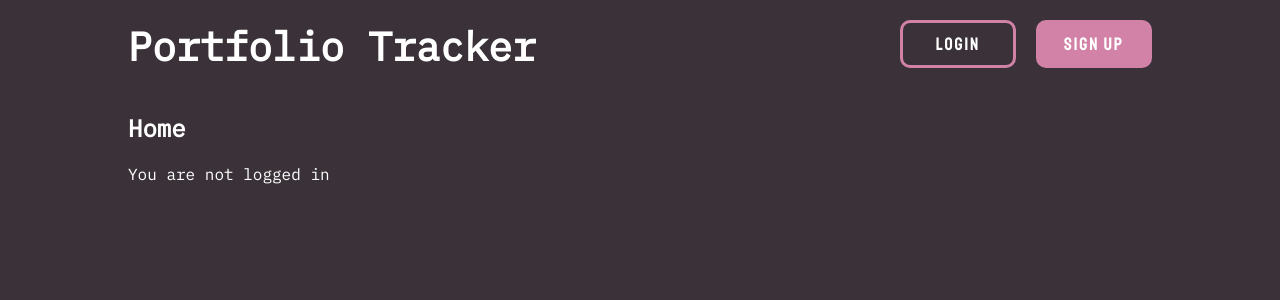
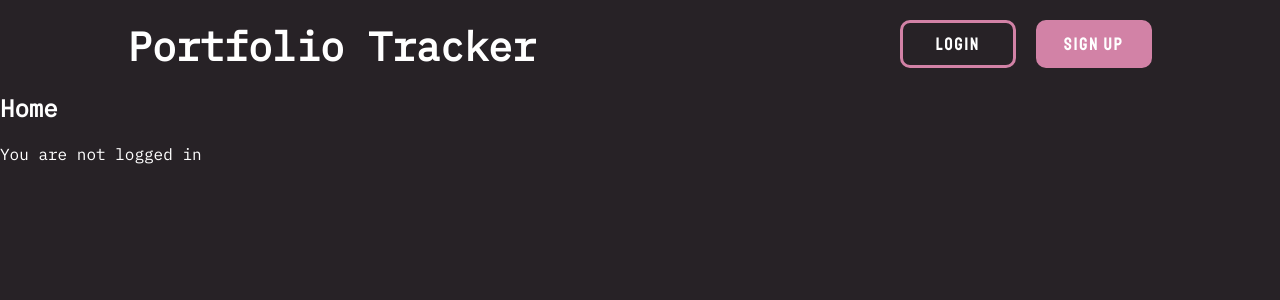
Before and after one commit to JonoMitter/portfolio-tracker, a React (Create React App) app in the folder frontend/: page / in a window 1280 px wide. Shown: the top 300 px of the page. Built offline with nearby package versions, Linux system fonts and the light colour scheme; no server answers.

Commit message:
made main background darker

```diff
--- a/frontend/src/pages/styles/Home.scss
+++ b/frontend/src/pages/styles/Home.scss
@@ -5,6 +5,7 @@
   --main: #d282a6;
   --main-darker: #6e4555;
   --dark: #3a3238;
+  --background: #272226;
 }
 
 html,
@@ -13,12 +14,8 @@ body {
   height: 100%;
   width: 100%;
   padding: 0;
-  background-color: var(--dark);
+  background-color: var(--background);
   color: white;
-}
-
-section {
-  padding: 20px 10%;
 }
 
 h1.home-title {
```
